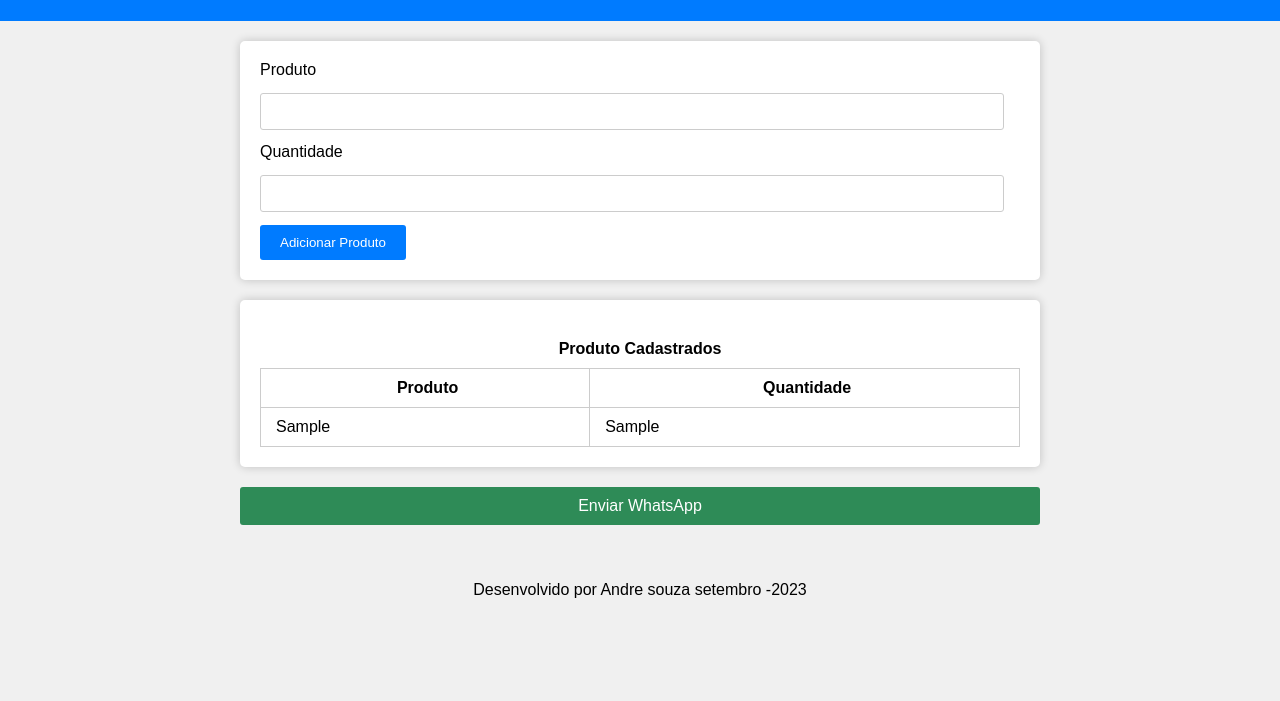
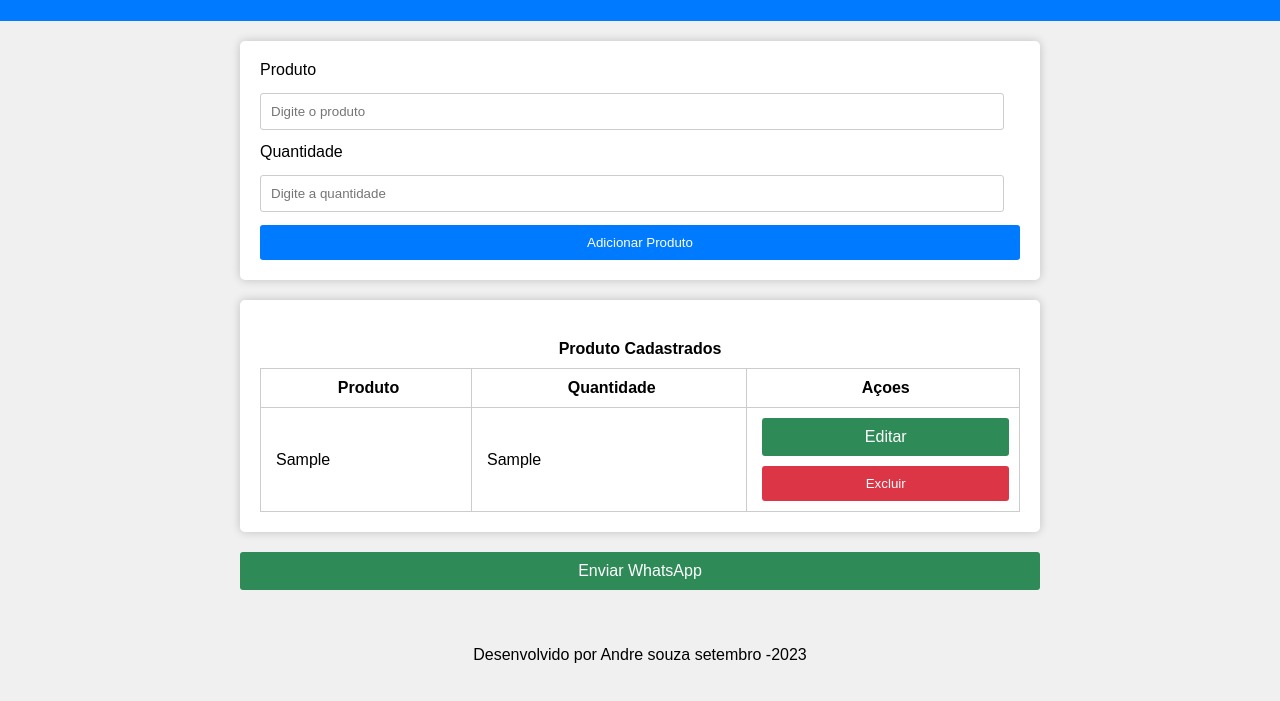
Before and after one commit to AndreSouzanl/ListaCompras, a plain HTML site: page index.html in a window 1280 px wide. Both pictures are taken after typing "Sample", "Sample" into the empty fields and a click on the button "Adicionar Produto". Shown: the part 99-800 px from the top of the page. Drawn offline with Linux system fonts and the light colour scheme.

Commit message:
Atualizando

```diff
--- a/asstes/css/style.css
+++ b/asstes/css/style.css
@@ -53,11 +53,40 @@ button {
     padding: 10px 20px;
     border-radius: 3px;
     cursor: pointer;
+    width: 100%;
 }
 
 button:hover {
     background-color: #0056b3;
 }
+
+.botao-Azul{
+    background-color: #0056b3;
+
+}
+
+.acao-botao {
+    display: flex;
+    flex-direction: column;
+}
+
+
+
+  .editar-botao {
+    background-color: #28a745;
+    margin-right: 5px;
+    margin-bottom: 10px;
+  }
+
+  .botao-red{
+    background-color: #dc3545;
+  }
+
+  .botao-red:hover{
+    background-color: #dc3545;
+  }
+
+
 
 table {
     width: 100%;
--- a/index.html
+++ b/index.html
@@ -27,7 +27,7 @@
 
 
 
-            <button id="adicionarProduto">Adicionar Produto</button>
+            <button id="adicionarProduto" class="botao-azul">Adicionar Produto</button>
 
 
         </section>
@@ -39,6 +39,7 @@
                     <tr>
                         <th>Produto</th>
                         <th>Quantidade</th>
+                        <th>Açoes</th>
                     </tr>
                 </thead>
                 <tbody>
--- a/main/main.js
+++ b/main/main.js
@@ -1,5 +1,7 @@
     const itemProduto = [];
     const numeroCelular = "+5531984055730";
+    let modoEdicao = false;
+    let itemEditandoIndex = null;
 
     document
       .getElementById("adicionarProduto")
@@ -8,49 +10,41 @@ document
         const quantidadeProduto =
           document.getElementById("quantidadeProduto").value;
 
-    if (nomeProduto === "" || quantidadeProduto === "") {
-      alert("Por Favor ! Preencha todos os campos");
+        if (modoEdicao) {
+          // Editar o item existente
+          itemProduto[itemEditandoIndex].nomeProduto = nomeProduto;
+          itemProduto[itemEditandoIndex].quantidadeProduto = quantidadeProduto;
+          modoEdicao = false;
+          itemEditandoIndex = null;
+          atualizarTabela();
+        } else {
+          // Adicionar um novo item
+          if (nomeProduto.trim() === "" || quantidadeProduto.trim() === "") {
+            alert("Por favor, preencha todos os campos.");
             return;
           }
+          const itensProduto = {
+            nomeProduto,
+            quantidadeProduto,
+          };
+          itemProduto.push(itensProduto);
+          atualizarTabela();
+        }
 
-    const itensProduto = {
-      nomeProduto: nomeProduto,
-      quantidadeProduto: quantidadeProduto,
-    };
-
-    itemProduto.push(itensProduto);
-
-   const tabela = document
-      .getElementById("ProdutosCadastrados")
-      .getElementsByTagName("tbody")[0];
-
-    // Cria uma nova linha (tr)
-    const novaLinha = tabela.insertRow();
-
-    // Cria células (td) para a linha
-    const celularProduto = novaLinha.insertCell(0);
-    const celulaQuantidade = novaLinha.insertCell(1);
-
-    // Define o conteúdo das células com os valores inseridos
-    celularProduto.textContent = nomeProduto;
-    celulaQuantidade.textContent = quantidadeProduto;
-
-    document.getElementById("nomeProduto").value = " ";
-    document.getElementById("quantidadeProduto").value = " ";
+        document.getElementById("nomeProduto").value = "";
+        document.getElementById("quantidadeProduto").value = "";
       });
 
     function EnviarWhattapp() {
-
       if (itemProduto.length === 0) {
-    alert("Nenhum produto cadastrado para enviar no WhatsApp.");
+        alert("Nenhum produto cadastrado para enviar via WhatsApp.");
         return;
       }
 
       let mensagem = "Lista de Produtos:\n";
 
       for (let i = 0; i < itemProduto.length; i++) {
-    mensagem += ` Produto: ${itemProduto[i].nomeProduto},
-    Quantidade: ${itemProduto[i].quantidadeProduto}\n`;
+        mensagem += `Produto: ${itemProduto[i].nomeProduto},\nQuantidade: ${itemProduto[i].quantidadeProduto}\n`;
       }
 
       const numeroWhatsApp = numeroCelular;
@@ -64,5 +58,51 @@ function EnviarWhattapp() {
       window.open(linkWhatsApp, "_blank");
     }
 
+    function editarItem(index) {
+      const item = itemProduto[index];
+      document.getElementById("nomeProduto").value = item.nomeProduto;
+      document.getElementById("quantidadeProduto").value = item.quantidadeProduto;
+      modoEdicao = true;
+      itemEditandoIndex = index;
+    }
+
+    function excluirItem(index) {
+      itemProduto.splice(index, 1);
+      atualizarTabela();
+    }
+
+    function atualizarTabela() {
+      const tabela = document.getElementById("ProdutosCadastrados");
+      const tbody = tabela.getElementsByTagName("tbody")[0];
+      tbody.innerHTML = "";
+
+      for (let i = 0; i < itemProduto.length; i++) {
+        const item = itemProduto[i];
+        const novaLinha = tbody.insertRow();
+        const celularProduto = novaLinha.insertCell(0);
+        const celulaQuantidade = novaLinha.insertCell(1);
+        const acoes = novaLinha.insertCell(2);
+        celularProduto.textContent = item.nomeProduto;
+        celulaQuantidade.textContent = item.quantidadeProduto;
+
+        const botaoEditar = document.createElement("button");
+        botaoEditar.textContent = "Editar";
+        botaoEditar.classList.add("botao", "editar-botao");
+        botaoEditar.addEventListener("click", () => editarItem(i));
+
+        const botaoExcluir = document.createElement("button");
+        botaoExcluir.textContent = "Excluir";
+        botaoExcluir.classList.add("botao-red", "excluir-botao");
+        botaoExcluir.addEventListener("click", () => excluirItem(i));
+
+        const divAcoes = document.createElement("div");
+        divAcoes.classList.add("acao-botao");
+        divAcoes.appendChild(botaoEditar);
+        divAcoes.appendChild(botaoExcluir);
+
+        acoes.appendChild(divAcoes);
+      }
+    }
+
     const botaoEnviar = document.getElementById("botaoEnviar");
     botaoEnviar.addEventListener("click", EnviarWhattapp);
```
Lines whose indentation alone changed are shown as unchanged.
